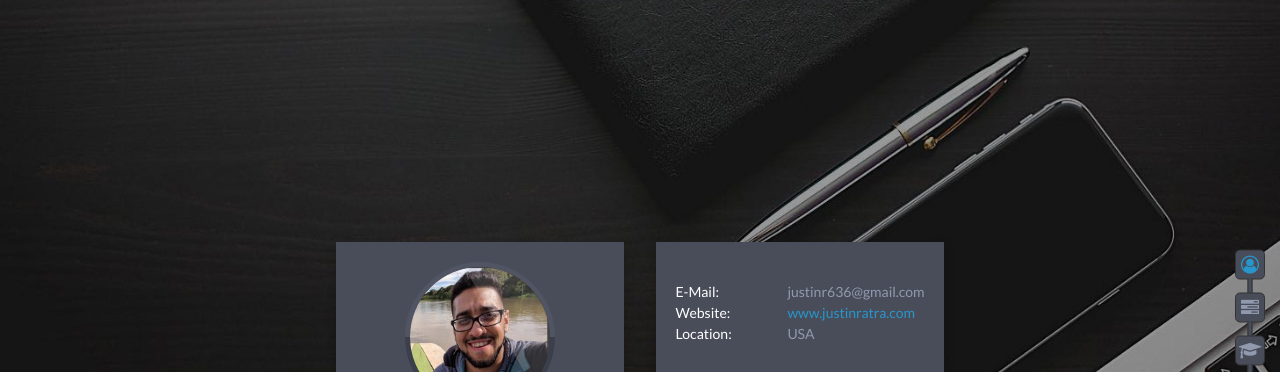
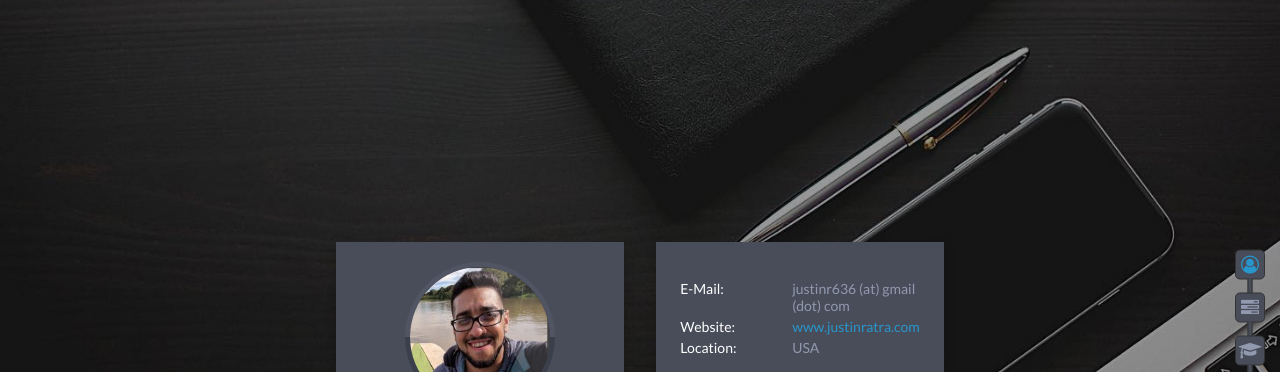
Before and after one commit to justinr636/justinratra, a plain HTML site: page index.html in a window 1280 px wide. Shown: the top 372 px of the page. Drawn offline with nearby package versions, Linux system fonts and the light colour scheme.

Commit message:
Change e-mail format to protect against crawlers

```diff
--- a/index.html
+++ b/index.html
@@ -76,7 +76,7 @@
             <tbody>
             <tr>
               <td>e-mail&#58;</td>
-              <td>justinr636@gmail.com</td>
+              <td>justinr636 (at) gmail (dot) com</td>
             </tr>
             <tr>
               <td>website&#58;</td>
```
